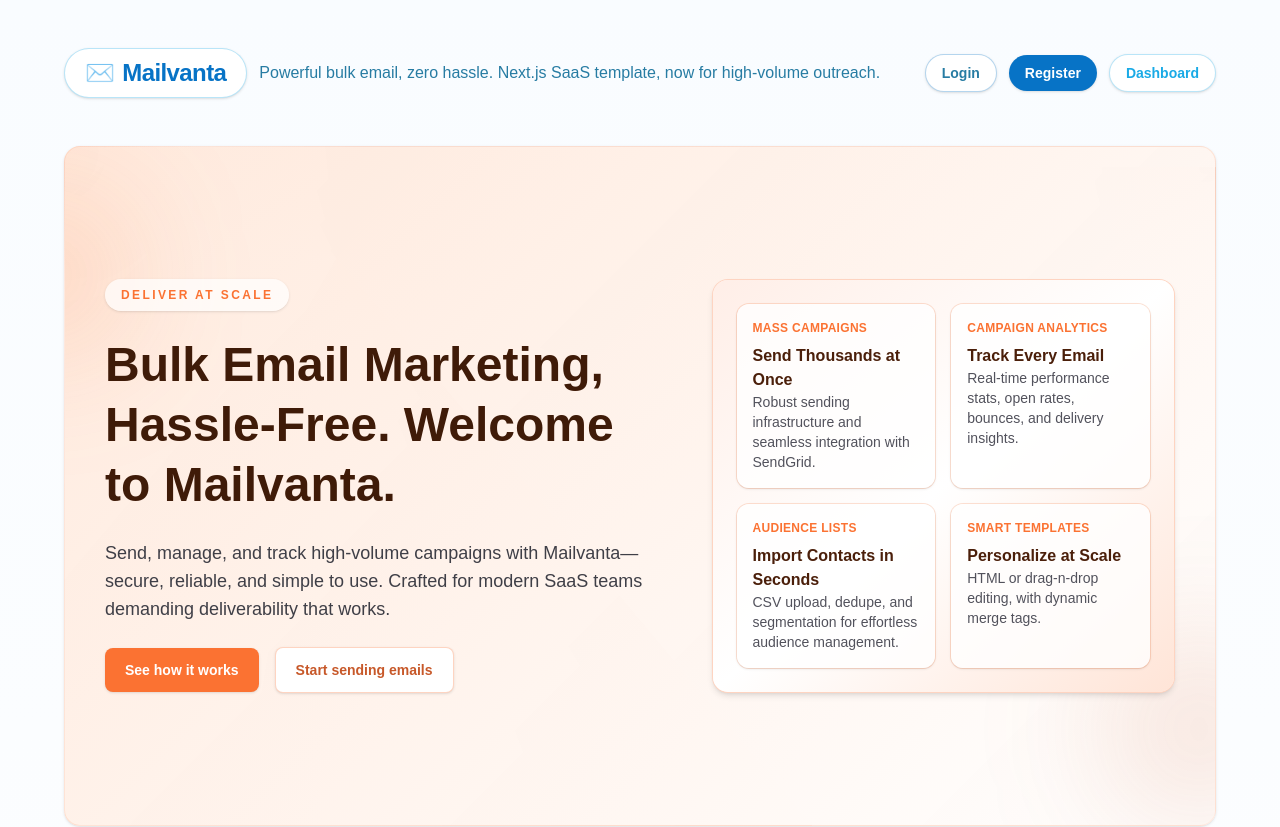
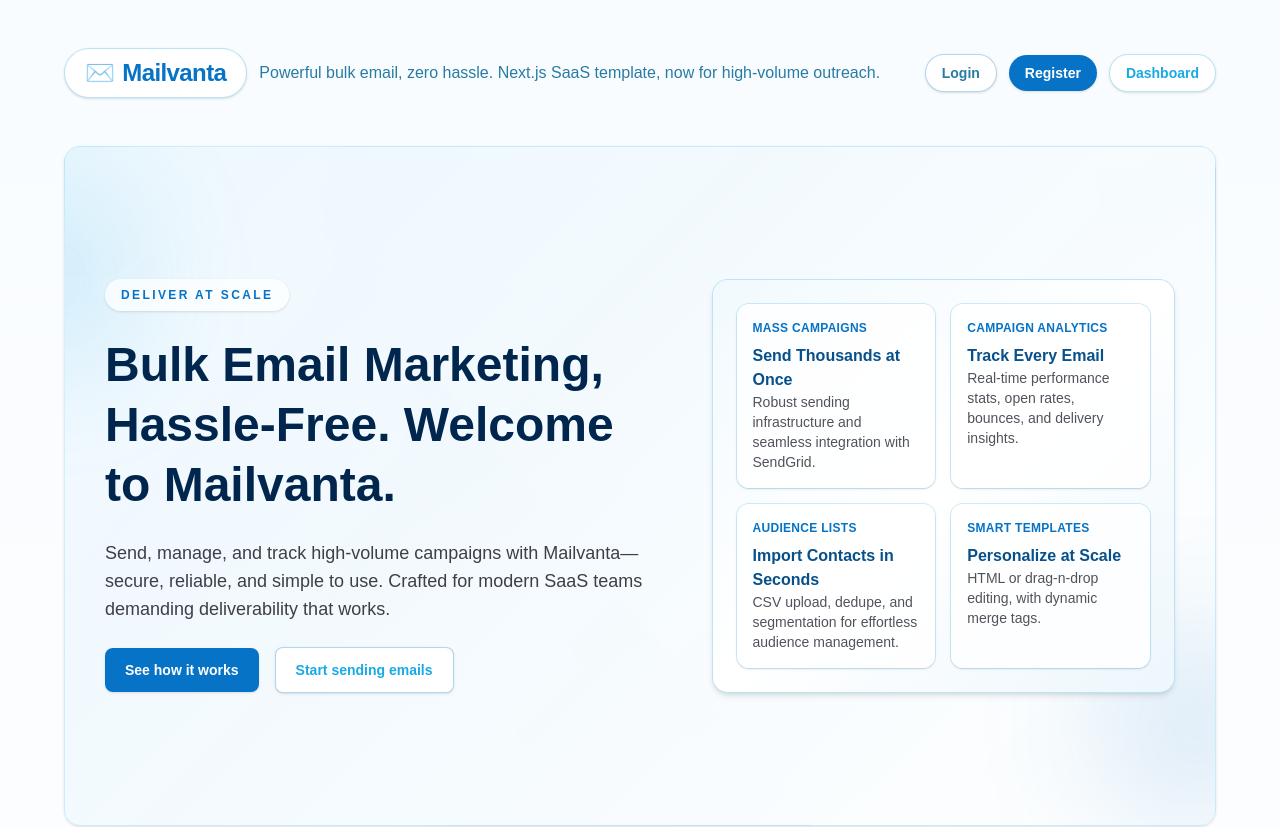
Before and after one commit to chiragbidx/build-platform-aac, a Next.js app: page / in a window 1280 px wide. Shown: the top 827 px of the page. Built offline with nearby package versions, Linux system fonts and the light colour scheme; some icons are missing.

Commit message:
Update HeroSection for Mailvanta blues and gradients

```diff
--- a/components/home/HeroSection.tsx
+++ b/components/home/HeroSection.tsx
@@ -6,26 +6,26 @@
 export function HeroSection({ content }: { content: HeroContent }) {
   return (
     <section
-      className="relative grid min-h-[680px] gap-10 overflow-hidden rounded-2xl border border-[#fb7232]/15 bg-white/60 px-6 py-12 shadow-sm lg:grid-cols-[1.1fr_0.9fr] lg:items-center sm:px-10 animate-section hover-lift"
+      className="relative grid min-h-[680px] gap-10 overflow-hidden rounded-2xl border border-[#19aae6]/15 bg-white/60 px-6 py-12 shadow-sm lg:grid-cols-[1.1fr_0.9fr] lg:items-center sm:px-10 animate-section hover-lift"
       style={{
         backgroundImage:
-          "linear-gradient(135deg, rgba(255,232,218,0.9), rgba(255,255,255,0.95)), conic-gradient(from 140deg at 28% 22%, rgba(251,114,50,0.12), rgba(255,255,255,0) 35%, rgba(199,88,41,0.1) 65%, rgba(251,114,50,0.08)), radial-gradient(circle at 15% 20%, rgba(251,114,50,0.18), transparent 38%), radial-gradient(circle at 85% 0%, rgba(199,88,41,0.14), transparent 34%)",
+          "linear-gradient(135deg, rgba(236,247,254,0.9), rgba(255,255,255,0.95)), conic-gradient(from 140deg at 28% 22%, rgba(7,115,198,0.12), rgba(255,255,255,0) 35%, rgba(25,170,230,0.1) 65%, rgba(7,115,198,0.08)), radial-gradient(circle at 15% 20%, rgba(25,170,230,0.14), transparent 38%), radial-gradient(circle at 85% 0%, rgba(7,115,198,0.13), transparent 34%)",
         backgroundRepeat: "no-repeat, no-repeat, no-repeat, no-repeat",
         backgroundSize: "100% 100%, 120% 120%, 320px 320px, 260px 260px",
         backgroundPosition: "center, center, left -60px top -60px, right -30px top 20px",
       }}
     >
       {/* floating gradient accents */}
-      <div className="pointer-events-none absolute -left-24 top-12 h-40 w-40 rounded-full bg-[#fb7232]/20 blur-3xl" />
-      <div className="pointer-events-none absolute -right-20 bottom-0 h-48 w-48 rounded-full bg-[#c75829]/15 blur-3xl" />
+      <div className="pointer-events-none absolute -left-24 top-12 h-40 w-40 rounded-full bg-[#19aae6]/20 blur-3xl" />
+      <div className="pointer-events-none absolute -right-20 bottom-0 h-48 w-48 rounded-full bg-[#0773c6]/15 blur-3xl" />
       {/* floating icon motifs with pointer parallax */}
       <HeroOrbs />
 
       <div className="space-y-6 relative">
-        <p className="inline-flex items-center gap-2 rounded-full bg-white/70 px-4 py-2 text-xs font-semibold uppercase tracking-[0.2em] text-[#fb7232] shadow-sm">
+        <p className="inline-flex items-center gap-2 rounded-full bg-white/70 px-4 py-2 text-xs font-semibold uppercase tracking-[0.2em] text-[#0773c6] shadow-sm">
           {content.eyebrow}
         </p>
-        <h1 className="text-4xl font-black leading-tight text-[#3f1b08] sm:text-5xl">
+        <h1 className="text-4xl font-black leading-tight text-[#00264d] sm:text-5xl">
           {content.title}
         </h1>
         <p className="max-w-3xl text-lg leading-7 text-zinc-700">
@@ -34,26 +34,26 @@
         <div className="flex flex-col gap-3 sm:flex-row sm:items-center sm:flex-wrap sm:gap-4 w-full">
           <a
             href={content.primaryCta.href}
-            className="inline-flex w-full sm:w-auto items-center justify-center rounded-lg bg-[#fb7232] px-5 py-3 text-sm font-semibold text-white shadow-sm transition hover:-translate-y-0.5 hover:bg-[#e06225] hover:shadow-md"
+            className="inline-flex w-full sm:w-auto items-center justify-center rounded-lg bg-[#0773c6] px-5 py-3 text-sm font-semibold text-white shadow-sm transition hover:-translate-y-0.5 hover:bg-[#065fa6] hover:shadow-md"
           >
                 {content.primaryCta.label}
           </a>
           <a
             href={content.secondaryCta.href}
-            className="inline-flex w-full sm:w-auto items-center justify-center rounded-lg border border-[#fb7232]/30 bg-white px-5 py-3 text-sm font-semibold text-[#c75829] shadow-sm transition hover:-translate-y-0.5 hover:shadow-md"
+            className="inline-flex w-full sm:w-auto items-center justify-center rounded-lg border border-[#0773c6]/30 bg-white px-5 py-3 text-sm font-semibold text-[#19aae6] shadow-sm transition hover:-translate-y-0.5 hover:shadow-md"
           >
                 {content.secondaryCta.label}
           </a>
         </div>
       </div>
 
-      <div className="relative overflow-hidden rounded-2xl border border-[#fb7232]/30 bg-white shadow-md">
-        <div className="absolute inset-0 bg-gradient-to-br from-[#ffe7dd] via-white to-[#ffd9c6] opacity-70" aria-hidden />
+      <div className="relative overflow-hidden rounded-2xl border border-[#19aae6]/30 bg-white shadow-md">
+        <div className="absolute inset-0 bg-gradient-to-br from-[#ecf7fe] via-white to-[#e5f3fb] opacity-70" aria-hidden />
         <div className="relative grid gap-4 p-6 sm:grid-cols-2">
           {content.featureCards.map((card, idx) => (
-            <div key={card.title} className="rounded-xl bg-white/80 p-4 shadow-sm ring-1 ring-[#fb7232]/20">
-              <p className="text-xs font-semibold uppercase tracking-wide text-[#fb7232]">{card.title}</p>
-              <p className="mt-2 text-base font-semibold text-[#4b1f0a]">{card.subtitle}</p>
+            <div key={card.title} className="rounded-xl bg-white/80 p-4 shadow-sm ring-1 ring-[#19aae6]/20">
+              <p className="text-xs font-semibold uppercase tracking-wide text-[#0773c6]">{card.title}</p>
+              <p className="mt-2 text-base font-semibold text-[#07508a]">{card.subtitle}</p>
               <p className="text-sm text-zinc-600">{card.body}</p>
             </div>
           ))}
```
